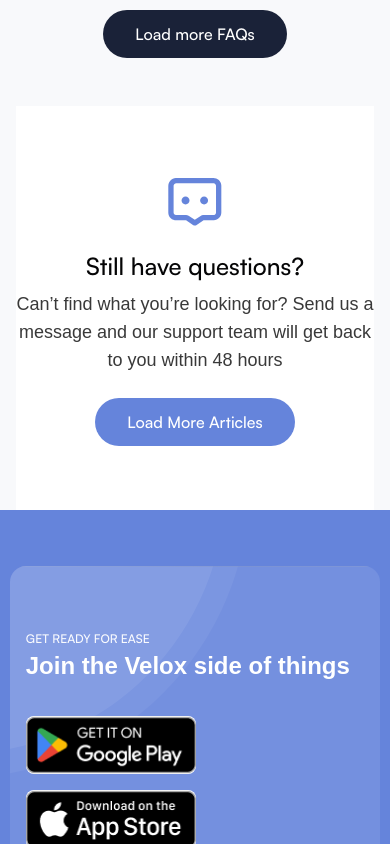
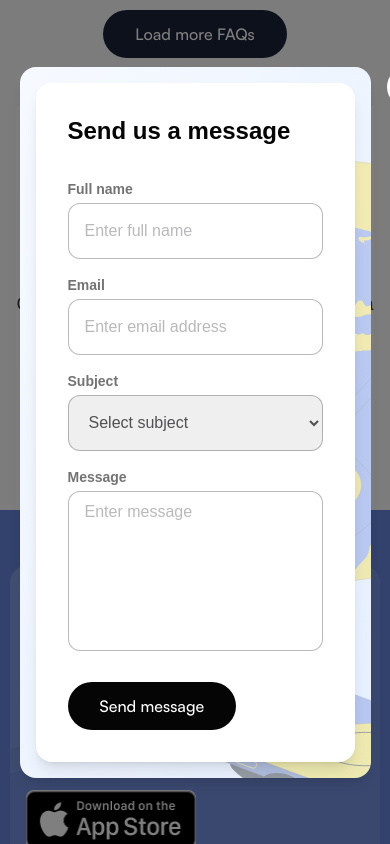
Before and after one commit to veloxpayments/velox-website, a Next.js app: page /FAQs in a window 390 px wide. Both pictures are taken after a click on the button "Load More Articles". Shown: the part 1833-2677 px from the top of the page. Built offline with nearby package versions, Linux system fonts and the light colour scheme; a web font is replaced by a local one.

Commit message:
feat(UI): Add Contact Us modal

```diff
--- a/src/app/FAQs/page.tsx
+++ b/src/app/FAQs/page.tsx
@@ -1,6 +1,7 @@
 
 import React from "react";
 import FAQDropdown from "../../components/faqDropdown";
+import ContactButton from "../../components/buttons/contact-button";
 
 // Figma asset constants
 const imgQuestionLine = "/question.svg";
@@ -121,7 +122,7 @@ const FAQs = () => {
         <img src={imgMessage1Line} alt="message" className="w-16 h-16 mb-4" />
         <h2 className="text-[#050506] text-2xl md:text-3xl font-medium mb-2 text-center">Still have questions?</h2>
         <p className="text-[#393939] text-lg text-center max-w-xl mb-6">Can’t find what you’re looking for? Send us a message and our support team will get back to you within 48 hours</p>
-        <button className="bg-[#6584db] text-white rounded-full px-8 py-3 font-medium">Load More Articles</button>
+        <ContactButton />
       </section>
     </div>
   );
--- /dev/null
+++ b/src/components/buttons/contact-button.tsx
@@ -0,0 +1,19 @@
+"use client";
+import React, { useState } from "react";
+import ContactModal from "../modals/contactModal";
+
+const ContactButton = () => {
+  const [isModalOpen, setIsModalOpen] = useState(false);
+  const toggleModal = () => {
+    setIsModalOpen(!isModalOpen);
+  };
+
+  return (
+    <>
+      <button onClick={toggleModal} className="bg-[#6584db] text-white rounded-full px-8 py-3 font-medium">Load More Articles</button>
+      {isModalOpen && <ContactModal toggleModal={toggleModal} />}
+    </>
+  );
+};
+
+export default ContactButton;
--- a/src/components/ui/download-button.tsx
+++ b/src/components/buttons/download-button.tsx
@@ -1,6 +1,6 @@
 "use client";
 import React, { useState } from "react";
-import QRModal from "../QRModal";
+import QRModal from "../modals/QRModal";
 
 const DownloadButton = ({ variant }: { variant: string }) => {
   const [isModalOpen, setIsModalOpen] = useState(false);
--- a/src/components/header.tsx
+++ b/src/components/header.tsx
@@ -7,8 +7,8 @@ import { Menu, X, ChevronDown } from "lucide-react";
 import { motion, AnimatePresence } from "framer-motion";
 import logo from "../../public/yellow-logo.svg";
 import Image from "next/image";
-import QRModal from "./QRModal";
-import DownloadButton from "./ui/download-button";
+import QRModal from "./modals/QRModal";
+import DownloadButton from "./buttons/download-button";
 
 const navItems = [
   {
--- a/src/components/hero.tsx
+++ b/src/components/hero.tsx
@@ -3,8 +3,8 @@
 import Image from "next/image";
 import globe from "../../public/mobile-trim.svg";
 import { useState } from "react";
-import QRModal from "./QRModal";
-import DownloadButton from "./ui/download-button";
+import QRModal from "./modals/QRModal";
+import DownloadButton from "./buttons/download-button";
 
 const Hero = () => {
   const [isModalOpen, setIsModalOpen] = useState(false);
--- a/src/components/QRModal.tsx
+++ b/src/components/modals/QRModal.tsx
@@ -1,5 +1,5 @@
 import Image from "next/image";
-import qr from "../../public/qr-code.svg";
+import qr from "../../../public/qr-code.svg";
 
 const QRModal = ({ toggleModal }) => {
   return (
--- /dev/null
+++ b/src/components/modals/contactModal.tsx
@@ -0,0 +1,46 @@
+
+import ContactForm from "../ContactForm";
+
+const ContactModal = ({ toggleModal }) => {
+  return (
+    <div className="fixed inset-0 flex items-center justify-center z-50">
+      {/* Background Overlay */}
+      <div
+        className="absolute inset-0 bg-black opacity-50"
+        onClick={toggleModal}
+      ></div>
+
+      {/* Modal Content */}
+      <div className="relative custom-modal rounded-2xl bg-white shadow-lg z-10 w-full max-w-[90vw] sm:max-w-md lg:max-w-2xl p-4 sm:p-8 lg:py-[60px] lg:px-[80px]">
+        {/* Cross Button */}
+        <button
+          onClick={toggleModal}
+          className="absolute top-0 -right-14 bg-white p-2 rounded-full text-black hover:text-gray-700"
+        >
+          <svg
+            xmlns="http://www.w3.org/2000/svg"
+            className="h-6 w-6"
+            fill="none"
+            viewBox="0 0 24 24"
+            stroke="currentColor"
+          >
+            <path
+              strokeLinecap="round"
+              strokeLinejoin="round"
+              strokeWidth={2}
+              d="M6 18L18 6M6 6l12 12"
+            />
+          </svg>
+        </button>
+
+        {/* Modal Body */}
+        <div className="relative flex flex-col items-center space-y-4">
+          {/* Contact form*/}
+          <ContactForm />
+        </div>
+      </div>
+    </div>
+  );
+};
+
+export default ContactModal;
--- a/src/components/send-money.tsx
+++ b/src/components/send-money.tsx
@@ -3,7 +3,7 @@
 import { useEffect, useRef, useState } from "react";
 import Image from "next/image";
 import { motion, useAnimation, useInView } from "framer-motion";
-import DownloadButton from "./ui/download-button";
+import DownloadButton from "./buttons/download-button";
 
 export default function SendMoney() {
   const ref1 = useRef(null);
```
